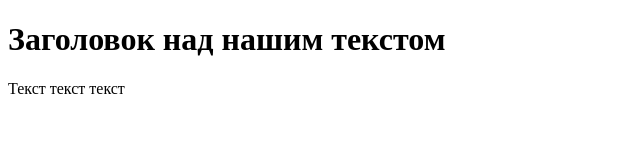
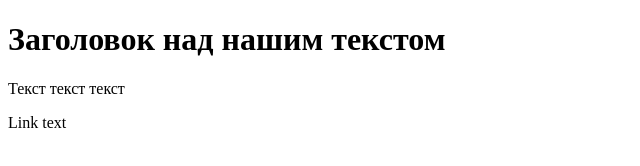
Before and after one commit to alenaserova/Git-Start, a plain HTML site: page test.html in a window 1280 px wide. Shown: the full height of the page, 0-640 px from the left. Drawn offline with Linux system fonts and the light colour scheme.

```diff
--- a/test.html
+++ b/test.html
@@ -6,5 +6,6 @@
     <body>
         <h1>Заголовок над нашим текстом</h1>
         <p>Текст текст текст</p>
+        <a heh="#">Link text</a>
     </body>
 </html>
```
